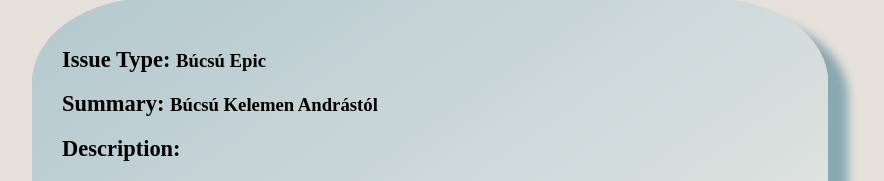
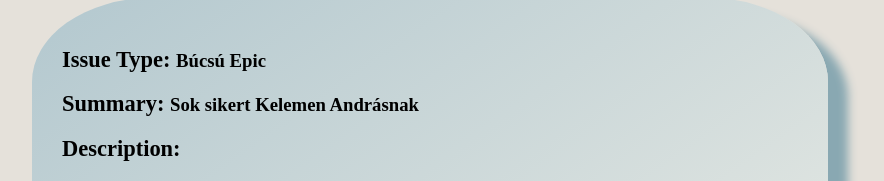
Before and after one commit to jegesmedve822/bucsukepeslap.github.io, a plain HTML site: page index.html in a window 1280 px wide. Shown: the part 110-291 px from the top of the page, without its empty margins (210-1094 px from the left). Drawn offline with Linux system fonts and the light colour scheme.

Commit message:
Update index.html
,,Búcsú Kelemen Andrástól" has been changed to ,,Sok sikert Kelemen Andrásnak"

```diff
--- a/index.html
+++ b/index.html
@@ -14,7 +14,7 @@
     <div class="container">
         <div class="fej">
             <h3><span class="fenti">Issue Type: </span>Búcsú Epic</h3>
-            <h3><span class="fenti">Summary: </span>Búcsú Kelemen Andrástól</h3>
+            <h3><span class="fenti">Summary: </span>Sok sikert Kelemen Andrásnak</h3>
             <h3><span class="fenti">Description: </span></h3>
         </div>
         <div class="test">
```
